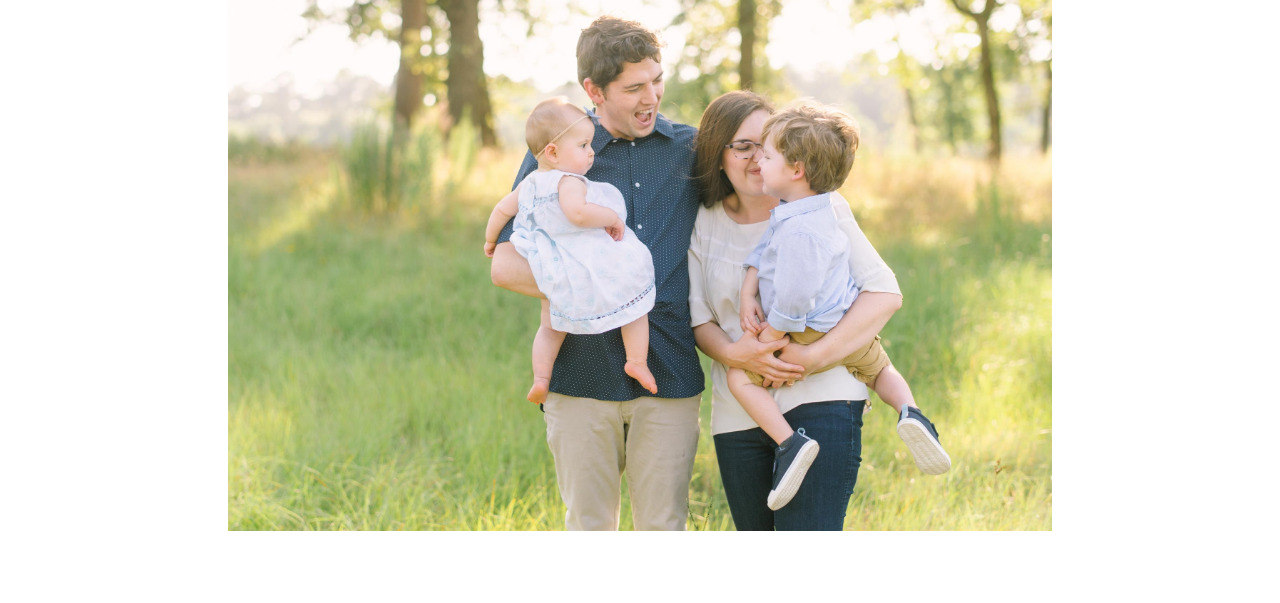
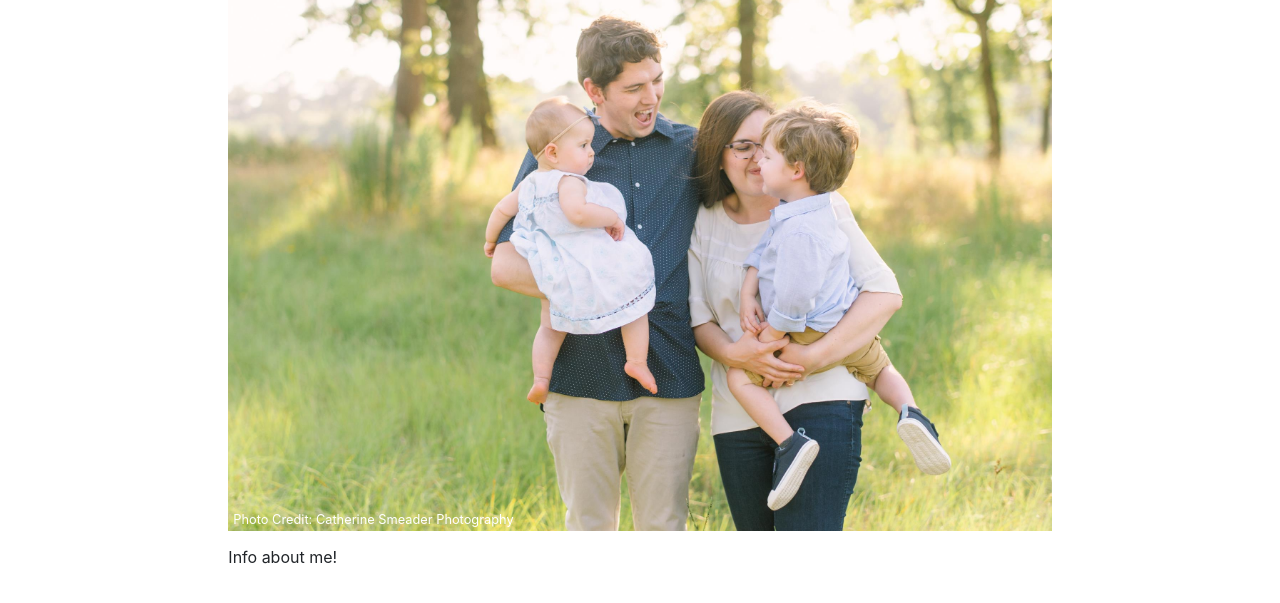
Before and after one commit to zstearman3/stearman-portfolio, a plain HTML site: page index.html in a window 1280 px wide. Shown: the part 195-798 px from the top of the page. Drawn offline with nearby package versions, Linux system fonts and the light colour scheme.

Commit message:
Add photo credit

```diff
--- a/index.html
+++ b/index.html
@@ -37,6 +37,12 @@
     	</div>
       <div class='col-lg-8 offset-lg-2' id='home-family-banner'>
         <img src='images/home_family_pic_wide.jpg' id='home-family-pic'/>
+        <small class='photo-credit'>Photo Credit: Catherine Smeader Photography</small>
+      </div>
+      <div class='col-lg-8 offset-lg-2' id='home-text-section'>
+        <p>
+          Info about me!
+        </p>
       </div>
     </div>
     <script src="https://code.jquery.com/jquery-3.5.1.slim.min.js" integrity="sha384-DfXdz2htPH0lsSSs5nCTpuj/zy4C+OGpamoFVy38MVBnE+IbbVYUew+OrCXaRkfj" crossorigin="anonymous"></script>
--- a/stylesheets/layouts/base.scss
+++ b/stylesheets/layouts/base.scss
@@ -6,3 +6,11 @@
   margin: auto;
   text-align: center;
 }
+
+.photo-credit{
+  position: relative;
+  top: -25px;
+  margin-top: -25px;
+  padding-left: 5px;
+  color: white;
+}
--- a/stylesheets/layouts/home.scss
+++ b/stylesheets/layouts/home.scss
@@ -2,7 +2,9 @@
   div{
     padding-bottom: 15px;
   }
-
+  #home-family-banner{
+    margin-bottom: -25px;
+  }
   #home-family-pic{
     max-width: 100%
   }
```
Also changed, not shown: stylesheets/base.css, 1 other file.
